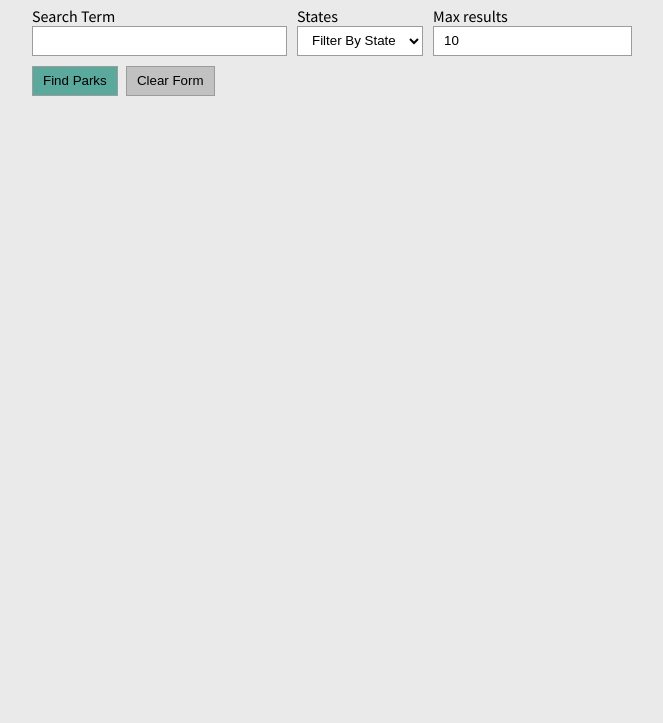
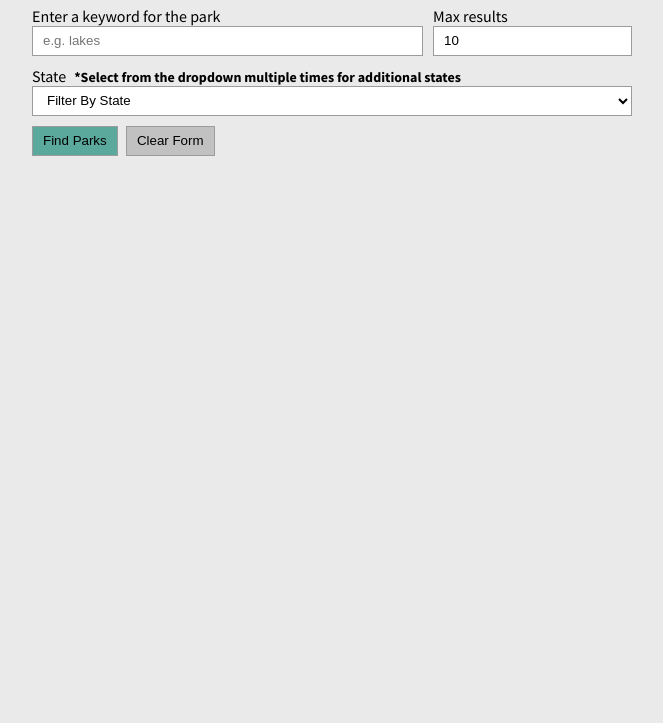
Before and after one commit to killeraliens/national-parks-services-api, a plain HTML site: page index.html in a window 1280 px wide. Shown: the part 77-800 px from the top of the page, without its empty margins (308-971 px from the left). Drawn offline with nearby package versions, Linux system fonts and the light colour scheme.

Commit message:
verbiage clarity

```diff
--- a/index.html
+++ b/index.html
@@ -19,18 +19,20 @@
       <form id="search-form" action="get">
           <div class="fields-wrap">
               <fieldset>
-                  <label for="search-input">Search Term</label>
-                  <input id="search-input" aria-label="search input" type="text">
-              </fieldset>
-              <fieldset>
-                  <label for="states-select">States</label>
-                  <select name="states" id="states-select" >
-                      <option value="" selected disabled hidden>Filter By State</option>
-                  </select>
+                  <label for="search-input">Enter a keyword for the park</label>
+                  <input id="search-input" aria-label="search input" type="text" placeholder="e.g. lakes">
               </fieldset>
               <fieldset>
                   <label for="results-count">Max results</label>
                   <input id="results-count" type="number" value="10">
+              </fieldset>
+          </div>
+          <div class="fields-wrap">
+              <fieldset>
+                  <label for="states-select">State<span class="note">*Select from the dropdown multiple times for additional states</span></label>
+                  <select name="states" id="states-select" >
+                      <option value="" selected disabled hidden>Filter By State </option>
+                  </select>
               </fieldset>
           </div>
           <p id="state-filters-added" class="hidden">Limit results to.. <span></span></p>
--- a/style.css
+++ b/style.css
@@ -62,6 +62,7 @@ button {
 
 select {
     background-color: white;
+    width: 100%;
 }
 
 
@@ -106,3 +107,10 @@ li {
     display: none;
     transition: display 2s;
 }
+
+.note {
+    font-size: 14px;
+    margin: 0;
+    margin-left: 8px;
+
+}
```
